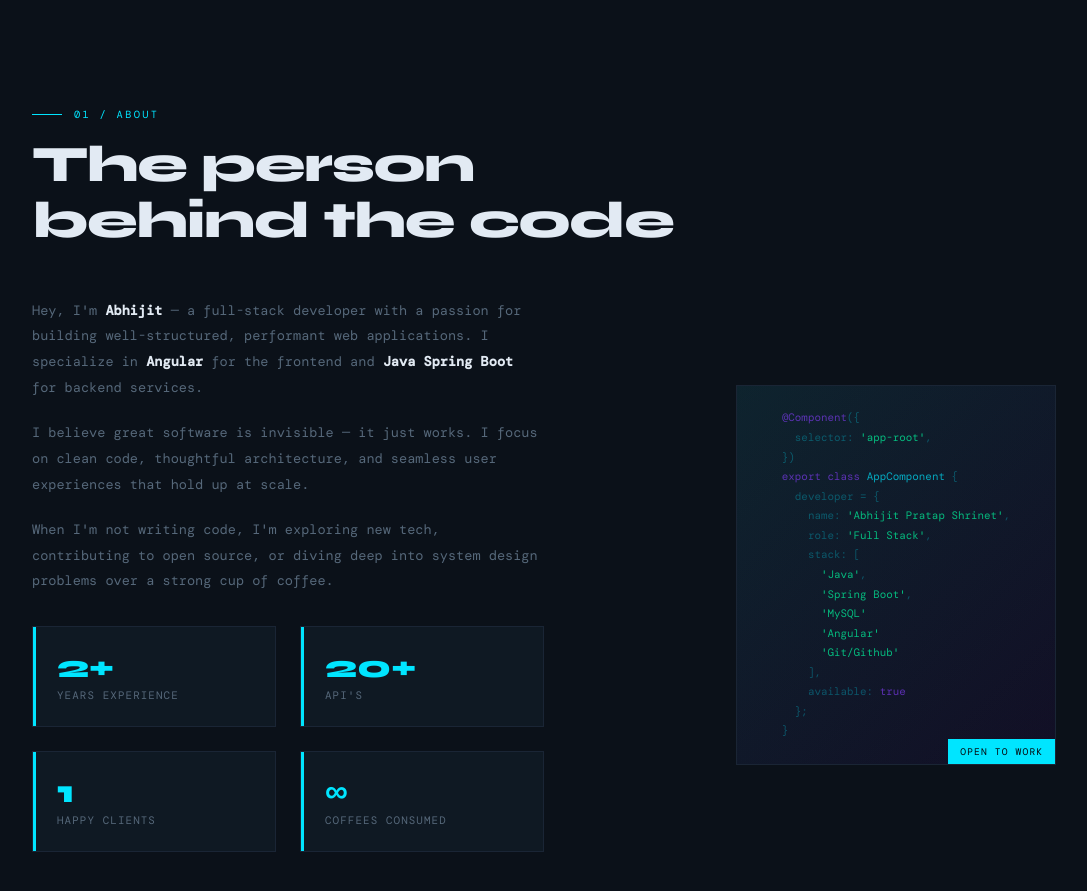
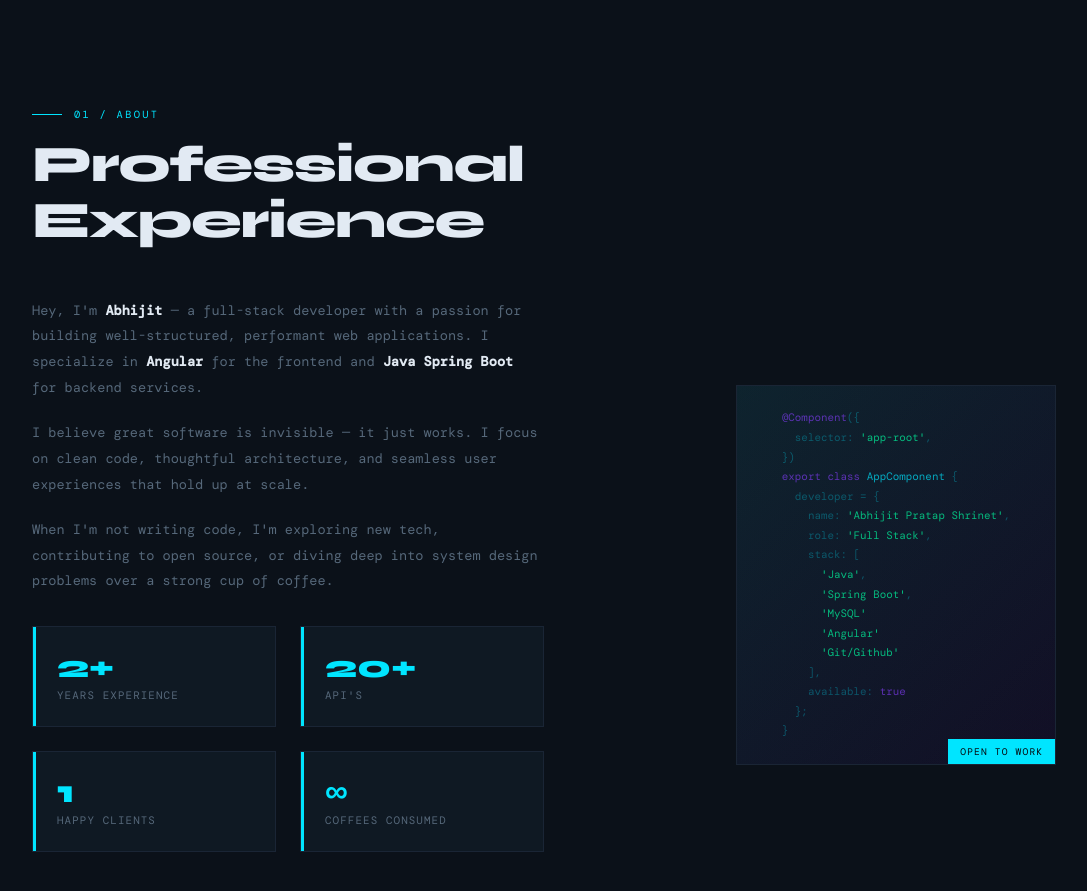
Before and after one commit to Abhijit06/Abhijit06, a plain HTML site: page index.html in a window 1280 px wide. Shown: the part 820-1711 px from the top of the page, without its empty margins (48-1135 px from the left). Drawn offline with nearby package versions, Linux system fonts and the light colour scheme; a web font is replaced by a local one.

Commit message:
Changing about section

```diff
--- a/index.html
+++ b/index.html
@@ -159,7 +159,7 @@ footer p{font-size:0.68rem;color:var(--muted);}footer span{color:var(--accent);}
 
 <section id="about">
   <div class="section-label">01 / About</div>
-  <h2>The person<br>behind the code</h2>
+  <h2>Professional<br>Experience</h2>
   <div class="about-grid">
     <div class="about-text reveal">
       <p>Hey, I'm <strong>Abhijit</strong> — a full-stack developer with a passion for building well-structured, performant web applications. I specialize in <strong>Angular</strong> for the frontend and <strong>Java Spring Boot</strong> for backend services.</p>
```
